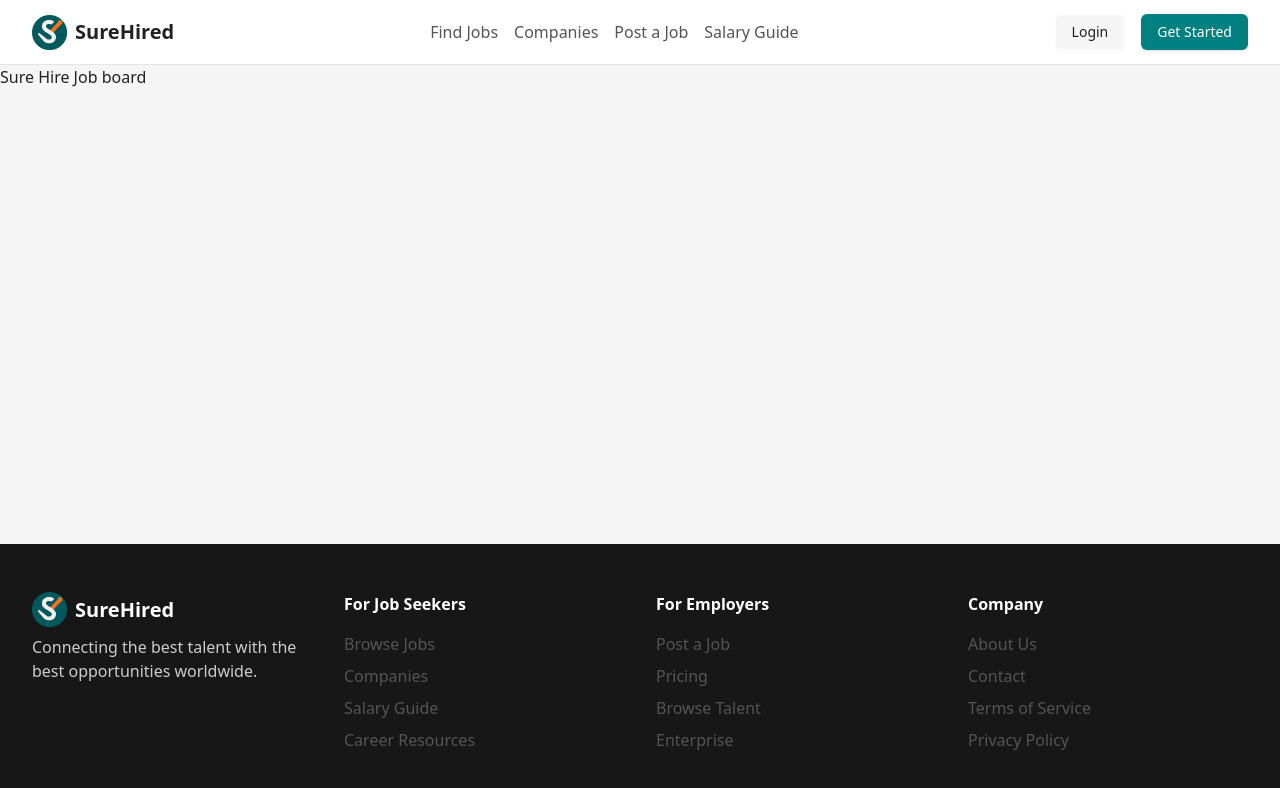
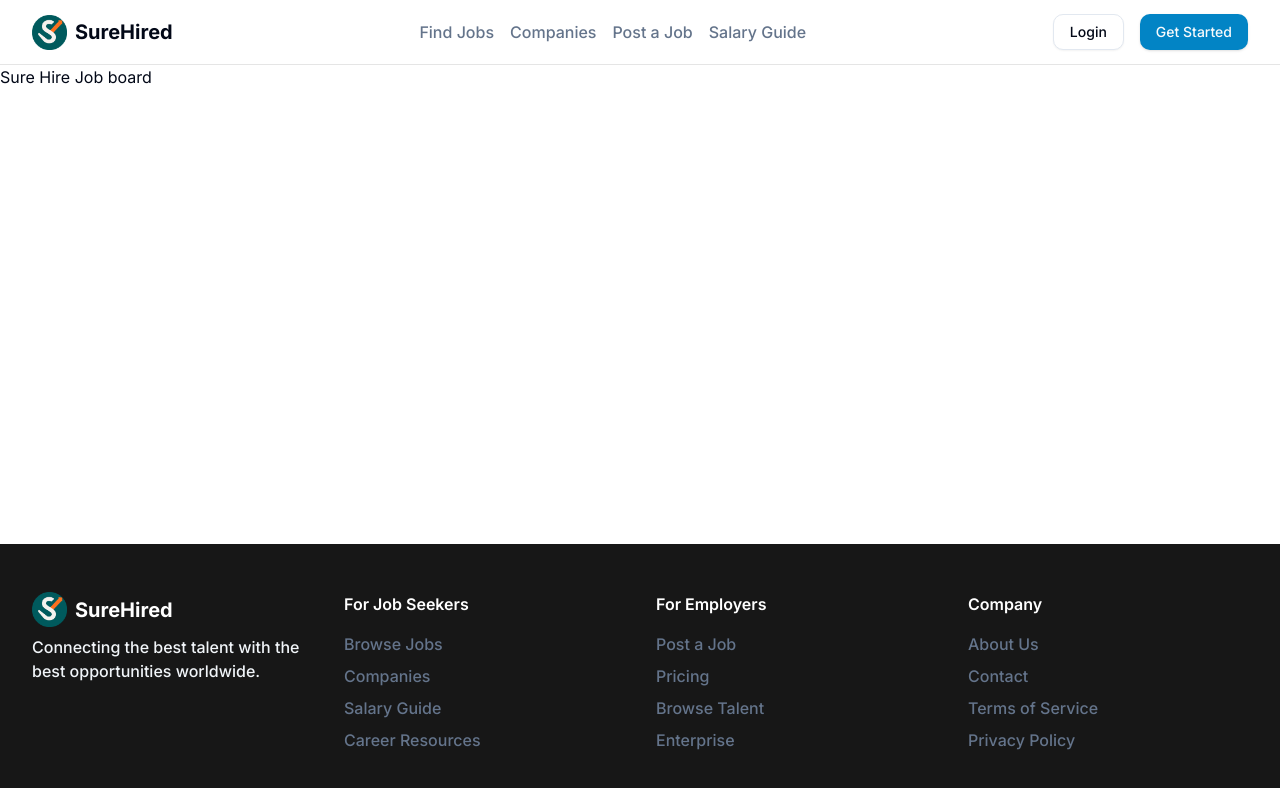
Before and after one commit to chidubesteve/SureHired, a Next.js app: page / in a window 1280 px wide. Shown: the top 788 px of the page. Built offline with nearby package versions, Linux system fonts and the light colour scheme.

Commit message:
changed app theme and color

```diff
--- a/src/app/globals.css
+++ b/src/app/globals.css
@@ -1,79 +1,87 @@
+
+@import url('https://fonts.googleapis.com/css2?family=Inter:wght@300;400;500;600;700;800&display=swap');
 @tailwind base;
 @tailwind components;
 @tailwind utilities;
 
 @layer base {
   :root {
-    --background: 0 0% 96%; /* #F5F5F5 */
-    --foreground: 0 0% 13%; /* #212121 */
+    --background: 0 0% 100%;
+    --foreground: 222.2 84% 4.9%;
 
-    --card: 0 0% 100%; /* #FFFFFF */
-    --card-foreground: 0 0% 13%; /* #212121 */
+    --card: 0 0% 100%;
+    --card-foreground: 222.2 84% 4.9%;
 
     --popover: 0 0% 100%;
-    --popover-foreground: 0 0% 13%;
+    --popover-foreground: 222.2 84% 4.9%;
 
-    --primary: 180 100% 25%; /* #008080 */
-    --primary-foreground: 0 0% 100%; /* #FFFFFF */
+    --primary: 200 98% 39%;
+    --primary-foreground: 210 40% 98%;
 
-    --secondary: 30 100% 50%; /* #FF6200 */
-    --secondary-foreground: 0 0% 100%; /* #FFFFFF */
+    --secondary: 210 40% 96.1%;
+    --secondary-foreground: 222.2 47.4% 11.2%;
 
-    --accent: 180 40% 96%;
-    --accent-foreground: 180 40% 35%;
+    --muted: 210 40% 96.1%;
+    --muted-foreground: 215.4 16.3% 46.9%;
 
-    --muted: 0 0% 80%; /* #CCCCCC */
-    --muted-foreground: 0 0% 33%; /* #555555 */
+    --accent: 210 40% 96.1%;
+    --accent-foreground: 222.2 47.4% 11.2%;
 
-    --destructive: 0 100% 50%;
-    --destructive-foreground: 0 0% 100%;
+    --destructive: 0 84.2% 60.2%;
+    --destructive-foreground: 210 40% 98%;
 
-    --border: 0 0% 88%; /* #E0E0E0 */
-    --input: 0 0% 100%;
-    --ring: 180 100% 25%;
+    --border: 214.3 31.8% 91.4%;
+    --input: 214.3 31.8% 91.4%;
+    --ring: 200 98% 39%;
 
-    --chart-1: 180 100% 25%; /* #008080 */
-    --chart-2: 30 100% 50%; /* #FF6200 */
-    --chart-3: 0 0% 33%;
-    --chart-4: 0 0% 60%;
-    --chart-5: 0 0% 80%;
+    --radius: 0.75rem;
 
-    --radius: 0.5rem;
+    --sidebar-background: 0 0% 98%;
+    --sidebar-foreground: 240 5.3% 26.1%;
+    --sidebar-primary: 240 5.9% 10%;
+    --sidebar-primary-foreground: 0 0% 98%;
+    --sidebar-accent: 240 4.8% 95.9%;
+    --sidebar-accent-foreground: 240 5.9% 10%;
+    --sidebar-border: 220 13% 91%;
+    --sidebar-ring: 217.2 91.2% 59.8%;
   }
+
   .dark {
-    --background: 0 0% 7%; /* #121212 */
-    --foreground: 0 0% 100%; /* #FFFFFF */
+    --background: 222.2 84% 4.9%;
+    --foreground: 210 40% 98%;
 
-    --card: 0 0% 12%; /* #1E1E1E */
-    --card-foreground: 0 0% 100%;
+    --card: 222.2 84% 4.9%;
+    --card-foreground: 210 40% 98%;
 
-    --popover: 0 0% 12%;
-    --popover-foreground: 0 0% 100%;
+    --popover: 222.2 84% 4.9%;
+    --popover-foreground: 210 40% 98%;
 
-    --primary: 180 100% 40%; /* #00b3b3 */
-    --primary-foreground: 0 0% 100%;
+    --primary: 200 98% 39%;
+    --primary-foreground: 222.2 47.4% 11.2%;
 
-    --secondary: 30 100% 61%; /* #FF812C */
-    --secondary-foreground: 0 0% 100%;
+    --secondary: 217.2 32.6% 17.5%;
+    --secondary-foreground: 210 40% 98%;
 
-    --accent: 180 25% 20%;
-    --accent-foreground: 180 40% 90%;
+    --muted: 217.2 32.6% 17.5%;
+    --muted-foreground: 215 20.2% 65.1%;
 
-    --muted: 0 0% 40%; /* #666666 */
-    --muted-foreground: 0 0% 75%; /* #BBBBBB */
+    --accent: 217.2 32.6% 17.5%;
+    --accent-foreground: 210 40% 98%;
 
-    --destructive: 0 100% 60%;
-    --destructive-foreground: 0 0% 100%;
+    --destructive: 0 62.8% 30.6%;
+    --destructive-foreground: 210 40% 98%;
 
-    --border: 0 0% 16%; /* #2A2A2A */
-    --input: 0 0% 20%;
-    --ring: 180 100% 40%;
-
-    --chart-1: 180 100% 40%;
-    --chart-2: 30 100% 61%;
-    --chart-3: 0 0% 80%;
-    --chart-4: 0 0% 60%;
-    --chart-5: 0 0% 40%;
+    --border: 217.2 32.6% 17.5%;
+    --input: 217.2 32.6% 17.5%;
+    --ring: 212.7 26.8% 83.9%;
+    --sidebar-background: 240 5.9% 10%;
+    --sidebar-foreground: 240 4.8% 95.9%;
+    --sidebar-primary: 224.3 76.3% 48%;
+    --sidebar-primary-foreground: 0 0% 100%;
+    --sidebar-accent: 240 3.7% 15.9%;
+    --sidebar-accent-foreground: 240 4.8% 95.9%;
+    --sidebar-border: 240 3.7% 15.9%;
+    --sidebar-ring: 217.2 91.2% 59.8%;
   }
 }
 
@@ -81,7 +89,30 @@
   * {
     @apply border-border;
   }
+
   body {
-    @apply bg-background text-foreground;
+    @apply bg-background text-foreground font-sans;
+  }
+
+  .text-gradient {
+    @apply bg-gradient-to-r from-brand-600 to-brand-500 bg-clip-text text-transparent;
+  }
+
+  .glass-effect {
+    @apply backdrop-blur-sm bg-white/90 border border-white/20;
   }
 }
+
+@layer components {
+  .job-card {
+    @apply bg-white rounded-xl border border-neutral-200 p-6 hover:border-brand-200 hover:shadow-lg transition-all duration-200 cursor-pointer;
+  }
+
+  .filter-chip {
+    @apply inline-flex items-center px-3 py-1.5 rounded-full text-sm font-medium bg-neutral-100 text-neutral-700 hover:bg-brand-100 hover:text-brand-700 transition-colors cursor-pointer;
+  }
+
+  .search-input {
+    @apply w-full px-4 py-3 rounded-lg border border-neutral-200 focus:border-brand-500 focus:ring-2 focus:ring-brand-100 outline-none transition-all placeholder:text-neutral-400;
+  }
+}
--- a/tailwind.config.ts
+++ b/tailwind.config.ts
@@ -4,23 +4,27 @@ import tailwindcssAnimate from "tailwindcss-animate";
 export default {
   darkMode: ["class"],
   content: [
-    "./src/pages/**/*.{js,ts,jsx,tsx,mdx}",
-    "./src/components/**/*.{js,ts,jsx,tsx,mdx}",
-    "./src/app/**/*.{js,ts,jsx,tsx,mdx}",
+    "./pages/**/*.{ts,tsx}",
+    "./components/**/*.{ts,tsx}",
+    "./app/**/*.{ts,tsx}",
+    "./src/**/*.{ts,tsx}",
   ],
+  prefix: "",
   theme: {
+    container: {
+      center: true,
+      padding: "2rem",
+      screens: {
+        "2xl": "1400px",
+      },
+    },
     extend: {
       colors: {
+        border: "hsl(var(--border))",
+        input: "hsl(var(--input))",
+        ring: "hsl(var(--ring))",
         background: "hsl(var(--background))",
         foreground: "hsl(var(--foreground))",
-        card: {
-          DEFAULT: "hsl(var(--card))",
-          foreground: "hsl(var(--card-foreground))",
-        },
-        popover: {
-          DEFAULT: "hsl(var(--popover))",
-          foreground: "hsl(var(--popover-foreground))",
-        },
         primary: {
           DEFAULT: "hsl(var(--primary))",
           foreground: "hsl(var(--primary-foreground))",
@@ -28,6 +32,10 @@ export default {
         secondary: {
           DEFAULT: "hsl(var(--secondary))",
           foreground: "hsl(var(--secondary-foreground))",
+        },
+        destructive: {
+          DEFAULT: "hsl(var(--destructive))",
+          foreground: "hsl(var(--destructive-foreground))",
         },
         muted: {
           DEFAULT: "hsl(var(--muted))",
@@ -37,19 +45,48 @@ export default {
           DEFAULT: "hsl(var(--accent))",
           foreground: "hsl(var(--accent-foreground))",
         },
-        destructive: {
-          DEFAULT: "hsl(var(--destructive))",
-          foreground: "hsl(var(--destructive-foreground))",
+        popover: {
+          DEFAULT: "hsl(var(--popover))",
+          foreground: "hsl(var(--popover-foreground))",
         },
-        border: "hsl(var(--border))",
-        input: "hsl(var(--input))",
-        ring: "hsl(var(--ring))",
-        chart: {
-          "1": "hsl(var(--chart-1))",
-          "2": "hsl(var(--chart-2))",
-          "3": "hsl(var(--chart-3))",
-          "4": "hsl(var(--chart-4))",
-          "5": "hsl(var(--chart-5))",
+        card: {
+          DEFAULT: "hsl(var(--card))",
+          foreground: "hsl(var(--card-foreground))",
+        },
+        sidebar: {
+          DEFAULT: "hsl(var(--sidebar-background))",
+          foreground: "hsl(var(--sidebar-foreground))",
+          primary: "hsl(var(--sidebar-primary))",
+          "primary-foreground": "hsl(var(--sidebar-primary-foreground))",
+          accent: "hsl(var(--sidebar-accent))",
+          "accent-foreground": "hsl(var(--sidebar-accent-foreground))",
+          border: "hsl(var(--sidebar-border))",
+          ring: "hsl(var(--sidebar-ring))",
+        },
+        // Custom job board colors
+        brand: {
+          50: "#f0f9ff",
+          100: "#e0f2fe",
+          200: "#bae6fd",
+          300: "#7dd3fc",
+          400: "#38bdf8",
+          500: "#0ea5e9",
+          600: "#0284c7",
+          700: "#0369a1",
+          800: "#075985",
+          900: "#0c4a6e",
+        },
+        neutral: {
+          50: "#fafafa",
+          100: "#f5f5f5",
+          200: "#e5e5e5",
+          300: "#d4d4d4",
+          400: "#a3a3a3",
+          500: "#737373",
+          600: "#525252",
+          700: "#404040",
+          800: "#262626",
+          900: "#171717",
         },
       },
       borderRadius: {
@@ -57,6 +94,58 @@ export default {
         md: "calc(var(--radius) - 2px)",
         sm: "calc(var(--radius) - 4px)",
       },
+      keyframes: {
+        "accordion-down": {
+          from: {
+            height: "0",
+          },
+          to: {
+            height: "var(--radix-accordion-content-height)",
+          },
+        },
+        "accordion-up": {
+          from: {
+            height: "var(--radix-accordion-content-height)",
+          },
+          to: {
+            height: "0",
+          },
+        },
+        "fade-in": {
+          "0%": {
+            opacity: "0",
+            transform: "translateY(10px)",
+          },
+          "100%": {
+            opacity: "1",
+            transform: "translateY(0)",
+          },
+        },
+        "slide-up": {
+          "0%": {
+            opacity: "0",
+            transform: "translateY(20px)",
+          },
+          "100%": {
+            opacity: "1",
+            transform: "translateY(0)",
+          },
+        },
+      },
+      animation: {
+        "accordion-down": "accordion-down 0.2s ease-out",
+        "accordion-up": "accordion-up 0.2s ease-out",
+        "fade-in": "fade-in 0.6s ease-out",
+        "slide-up": "slide-up 0.6s ease-out",
+      },
+      fontFamily: {
+        sans: ["Inter", "system-ui", "sans-serif"],
+        display: ["Cal Sans", "Inter", "system-ui", "sans-serif"],
+      },
+
+      screens: {
+        compact: { raw: "(min-width: 769px) and (max-width: 901px)" },
+      },
     },
   },
   plugins: [tailwindcssAnimate],
```
